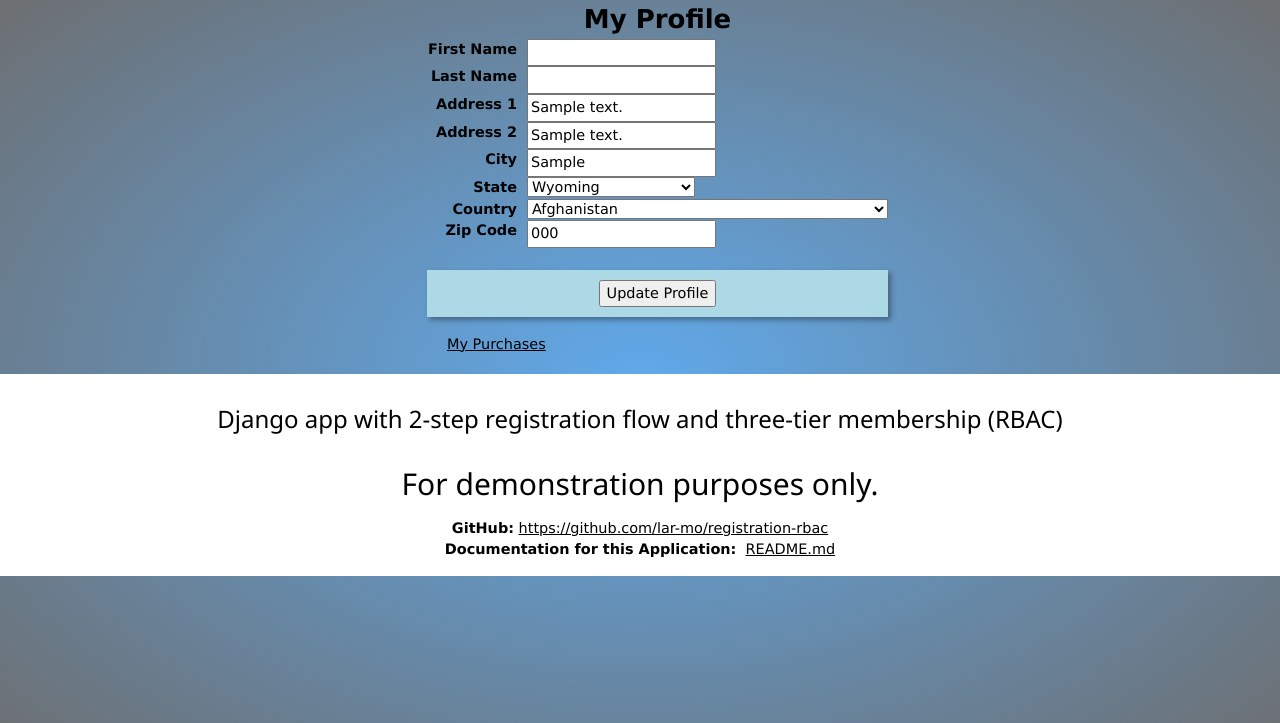
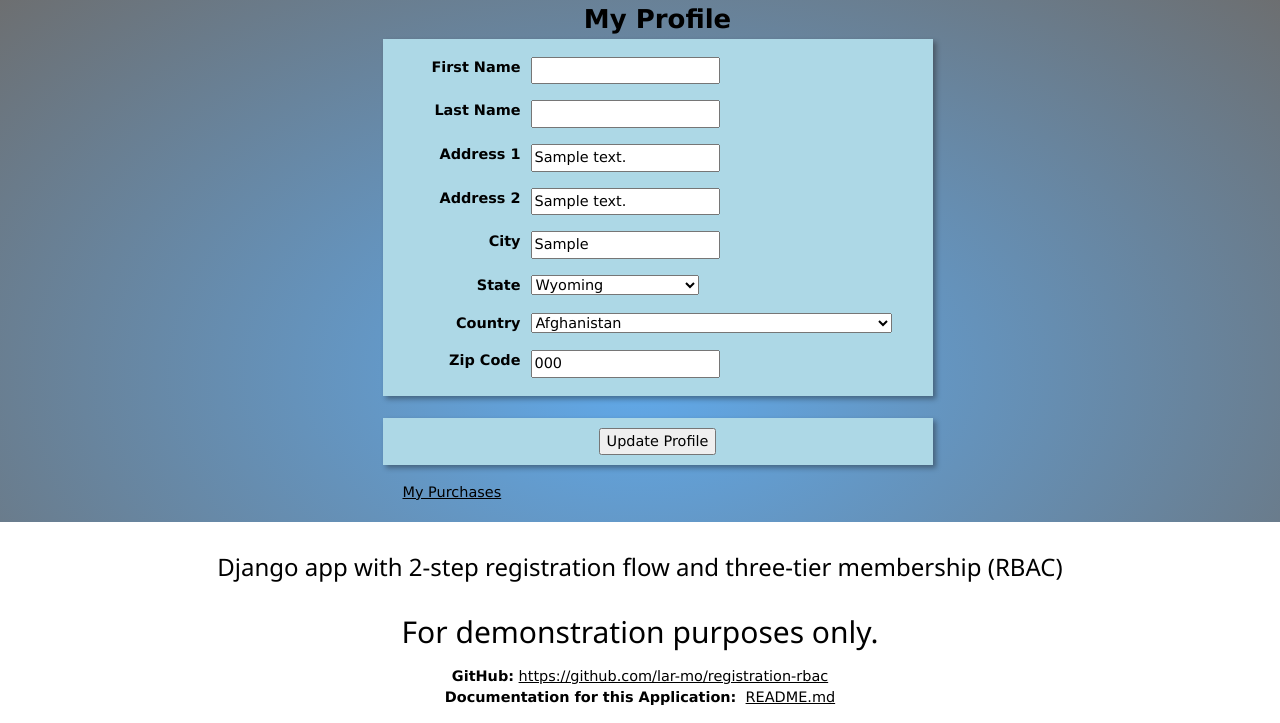
Before and after one commit to lar-mo/registration-rbac, a Django app: page /my_profile/ in a window 1280 px wide. Shown: the part 24-747 px from the top of the page. Run offline with Django 3.2, Linux system fonts and the light colour scheme; a user stored in the database is signed in; data comes from the database, SQL or seed files in the repository; tables that the repository leaves empty hold one stand-in row (values such as "Sample post").

Commit message:
updated styling on my_profile & purchase_membership forms

```diff
--- a/clc_reg/templates/clc_reg/base.html
+++ b/clc_reg/templates/clc_reg/base.html
@@ -64,8 +64,13 @@
         align-items: center;
         padding: 15px
       }
-      .purchase_form {
-        width: 500px;
+      .purchase_form, .myprofile_form {
+        display: flex;
+        flex-direction: column;
+        justify-content: right;
+        /* align-items: right; */
+        padding: 10px;
+        width: 550px;
         background-color: lightblue;
         box-shadow:           3px 3px 5px 0 rgba(25,25,25,0.4);
         -moz-box-shadow:      3px 3px 5px 0 rgba(25,25,25,0.4);
@@ -79,18 +84,11 @@
         -moz-box-shadow:      3px 3px 5px 0 rgba(25,25,25,0.4);
         -webkit-box-shadow:   3px 3px 5px 0 rgba(25,25,25,0.4);
       }
-      .purchase_form {
-        display: flex;
-        flex-direction: column;
-        justify-content: right;
-        /* align-items: right; */
-        padding: 10px;
-      }
-      .purchase_form > * {
+      .purchase_form > *, .myprofile_form > * {
         padding: 8px;
         /* border: 1px solid black; */
-        align-self: center;
-        width: 68%;
+        align-self: left;
+        /* width: 100%; */
       }
       .form_title {
         font-size: 1.5em;
@@ -102,9 +100,9 @@
         font-weight: bold;
         width: 100%;
       }
-      .field_title {
+      /* .field_title {
         font-weight: bold;
-      }
+      } */
       .field_title_newaddr {
         font-style: italic;
       }
@@ -139,9 +137,9 @@
         border-collapse: collapse;
         padding: 3px;
       }
-      .my_profile_label {
+      .my_profile_label, .field_title {
         float: left;
-        width: 100px;
+        width: 130px;
         text-align: right;
         padding: 0 10px 0 0;
         font-weight: bold;
--- a/clc_reg/templates/clc_reg/my_profile.html
+++ b/clc_reg/templates/clc_reg/my_profile.html
@@ -20,6 +20,7 @@
     <div class="page_title">My Profile</div>
     <form id="formMyProfile" action="{% url 'clc_reg:save_profile' %}" method="post">
       {% csrf_token %}
+    <div class="myprofile_form">
       <div>
         <span class="my_profile_label">First Name</span>
         <span><input type="text" name="firstname" value="{{user_info.first_name}}"></span>
@@ -359,6 +360,7 @@
         <span class="my_profile_label">Zip Code</span>
         <span><input type="text" name="zipcode" value="{{billing_info.zipcode}}"></span>
       </div>
+    </div>
     <br>
     <div class="myprofile"><button type="submit" id="btnUpdateProfile">Update Profile</button></div>
   </form>
--- a/clc_reg/templates/clc_reg/purchase_membership.html
+++ b/clc_reg/templates/clc_reg/purchase_membership.html
@@ -17,14 +17,14 @@
           <span class="form_title">Member Information:</span>
           <div>
             <span>
-              <span class="field_title">Membership Type</span>:
+              <span class="field_title">Membership:</span>
               <span><input type="radio" name="membership_type" required value="Plus"{% if user.membership_level == "Plus" %}disabled{% endif %}/> Plus</span>
               <span><input type="radio" name="membership_type" required value="Premium" {% if user.membership_level == "Plus" %}checked{% endif %}/> Premium</span>
             </span>
           </div>
           {% if billing_exists %}
           <div>
-            <span class="field_title_newaddr">New Address?</span>
+            <span class="field_title_newaddr field_title">New Address?</span>
             <span>
               <button id="btnResetForm">Reset form</button>
             </span>
```
Lines whose indentation alone changed are shown as unchanged.
